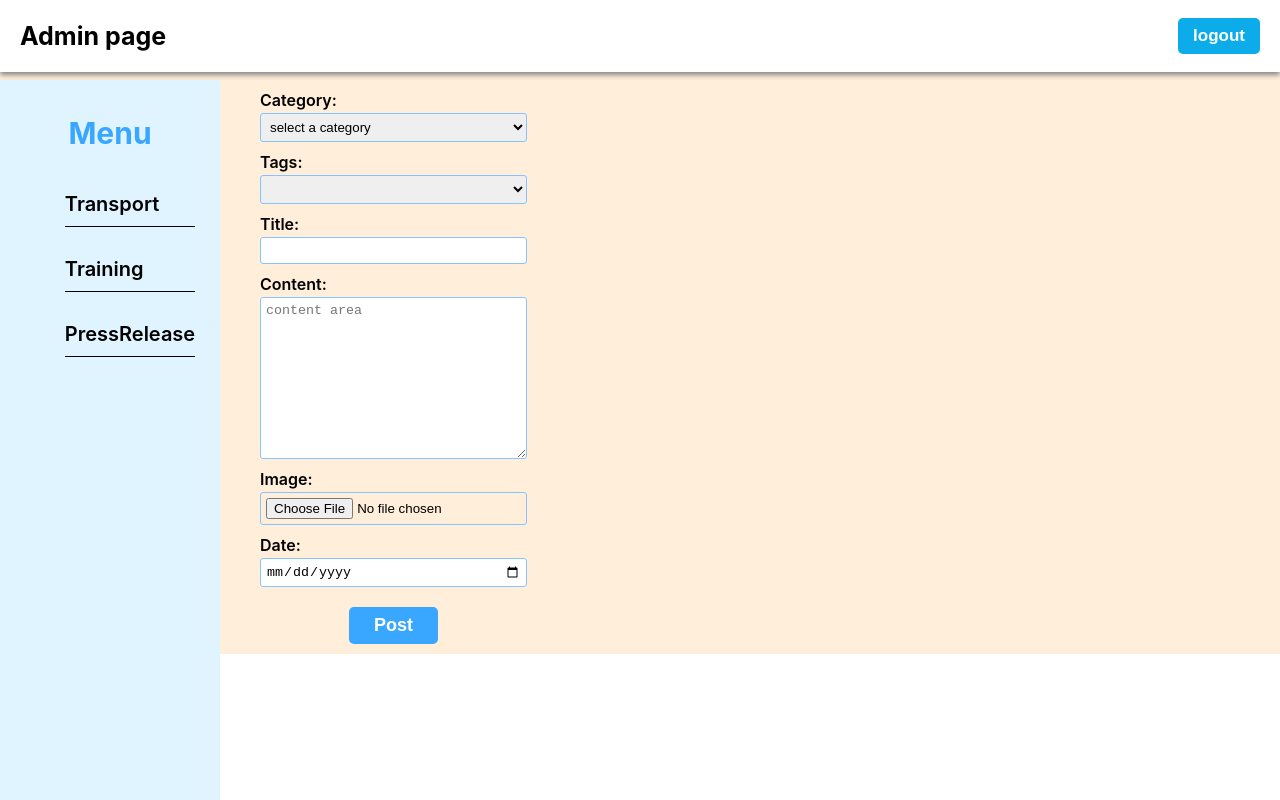
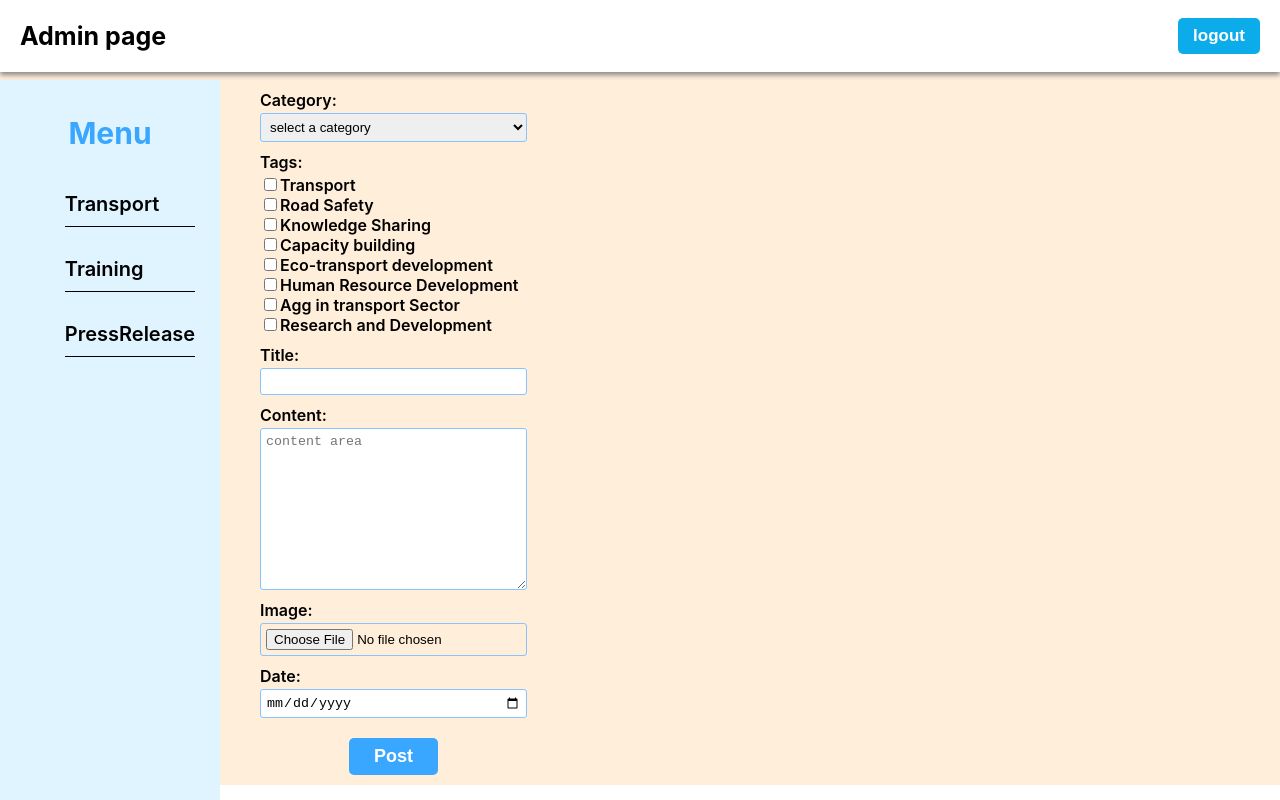
Before and after one commit to Obimbo07/tsidn, a React (Create React App) app in the folder client/: page /dashboard in a window 1280 px wide. Built offline with nearby package versions, Linux system fonts and the light colour scheme.

Commit message:
added checkboxes in place of tags

```diff
--- a/client/src/adminPages/Front.jsx
+++ b/client/src/adminPages/Front.jsx
@@ -10,9 +10,29 @@ const Front = () => {
         training: ['tag4', 'tag5', 'tag6'],
         pressRelease: ['tag7', 'tag8', 'tag9']
     }
+
+    const categories = [
+        'Transport Safety',
+        'Trainings',
+        'Press Releases',
+        'Podcasts',
+        'Meetings & Events',
+        'News',
+      ];
+
+      const tags = [
+        'Transport',
+        'Road Safety',
+        'Knowledge Sharing',
+        'Capacity building',
+        'Eco-transport development',
+        'Human Resource Development',
+        'Agg in transport Sector',
+        'Research and Development',
+      ];
     const [formData, setFormData] = useState({
         selectedCategory: '',
-        selectedTag: '',
+        selectedTags: [],
         title: '',
         content: '',
         image: null,
@@ -26,11 +46,19 @@ const Front = () => {
         })
     }
 
-    const handleTagChange = (e) => {
+    const handleTagChange = (tag) => {
+        const updatedTags = [...formData.selectedTags];
+
+        if (updatedTags.includes(tag)) {
+          updatedTags.splice(updatedTags.indexOf(tag), 1);
+        } else {
+          updatedTags.push(tag);
+        }
+
         setFormData({
-            ...formData,
-            selectedTag: e.target.value,
-        })
+          ...formData,
+          selectedTags: updatedTags,
+        });
     }
 
     const handleChange = (e) => {
@@ -44,18 +72,17 @@ const Front = () => {
 
     const handleSubmit = async(e) => {
         e.preventDefault();
-
         for (const key in formData) {
-            if (formData[key] === '' || formData[key] === null) {
-                toast.error(`${key} is empty`);
-                return;
+            if (key !== 'selectedTags' && (formData[key] === '' || formData[key] === null)) {
+              toast.error(`${key} is empty`);
+              return;
             }
-        }
+          }
         try {
             const newFormData = new FormData();
 
             newFormData.append('selectedCategory', formData.selectedCategory);
-            newFormData.append('selectedTag', formData.selectedTag);
+            newFormData.append('selectedTag', formData.selectedTags.join(','));
             newFormData.append('title', formData.title);
             newFormData.append('content', formData.content);
             newFormData.append('image', formData.image);
@@ -70,7 +97,7 @@ const Front = () => {
             if(success) {
                 setFormData({
                     selectedCategory: '',
-                    selectedTag: '',
+                    selectedTags: [],
                     title: '',
                     content: '',
                     image: null,
@@ -122,25 +149,25 @@ const Front = () => {
                          onChange={handleCategoryChange}
                          >
                             <option value="">select a category</option>
-                            {Object.keys(menus).map((category) => (
+                            {categories.map((category) => (
                                 <option key={category} value={category}>
                                     {category}
                                 </option>
                             ))}
                         </select>
                         <label htmlFor="tags">Tags:</label>
-                        <select
-                        name="selectedTag"
-                        id="tags"
-                        value={formData.selectedTag}
-                        onChange={handleTagChange}
-                        >
-                            <option value=""></option>
-                            {formData.selectedCategory &&
-                                menus[formData.selectedCategory].map((tag) => (
-                                    <option key={tag} value={tag}>{tag}</option>
-                                ))}
-                        </select>
+                        {tags.map((tag) => (
+                            <div key={tag} className="tag-checkbox">
+                            <input
+                                type="checkbox"
+                                id={tag}
+                                value={tag}
+                                checked={formData.selectedTags.includes(tag)}
+                                onChange={() => handleTagChange(tag)}
+                            />
+                            <label htmlFor={tag}>{tag}</label>
+                            </div>
+                        ))}
                         <label htmlFor="title">Title:</label>
                         <input type="text"
                         name='title'
```
